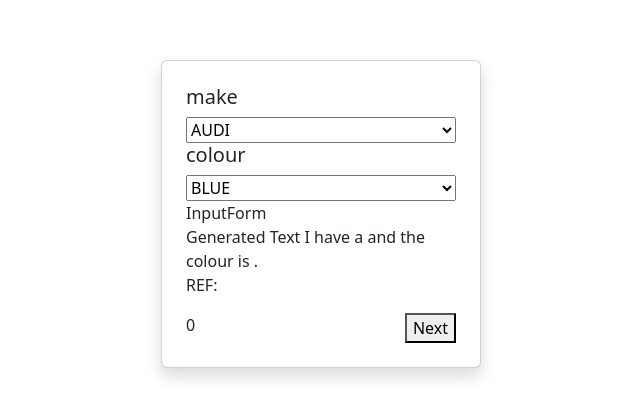
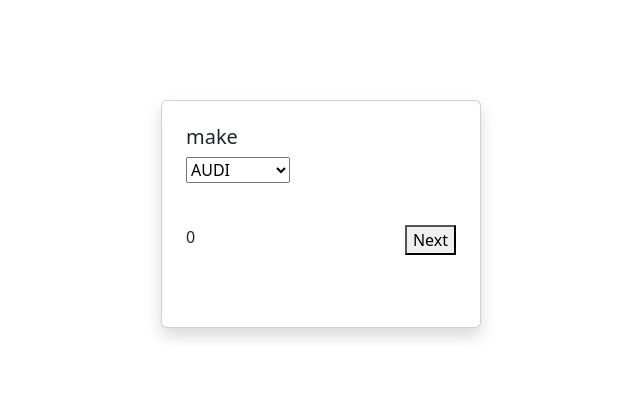
Before and after one commit to BishalRaj/glassDoorTest, a React (Vite) app: page / in a window 1280 px wide. Shown: the part 186-604 px from the top of the page, without its empty margins (319-959 px from the left). Built offline with nearby package versions, Linux system fonts and the light colour scheme.

Commit message:
populated data from each form and displayed data to information component

```diff
--- a/src/App.jsx
+++ b/src/App.jsx
@@ -1,22 +1,48 @@
 import { Card } from "react-bootstrap";
 import SelectForm from "./components/forms/selectForm";
-import { useState } from "react";
+import { useEffect, useState } from "react";
 import Information from "./components/information";
 import InputForm from "./components/forms/inputForm";
+import { colourOptions, makeOptions } from "./data";
+import "./style.css";
 
 function App() {
   const [counter, setCounter] = useState(0);
-  const [prodData, setProdData] = useState([]);
-  const makeOptions = [
-    "AUDI",
-    "BMW",
-    "VAUXHAL",
-    "MERCEDES",
-    "PEUGEOT",
-    "RENAULT",
-  ];
+  const [prodData, setProdData] = useState({
+    make: "",
+    colour: "",
+    code: "",
+  });
 
-  const colourOptions = ["BLUE", "RED", "BLACK", "ORANGE"];
+  const [hasData, setHasData] = useState(false);
+
+  function updateData(e) {
+    setProdData({ ...prodData, [e.target.name]: e.target.value });
+  }
+
+  useEffect(() => {
+    // validation
+    switch (counter) {
+      case 0:
+        if (prodData.make != null || prodData.make != undefined)
+          setHasData(true);
+        else setHasData(false);
+        break;
+
+      case 1:
+        if (prodData.colour != null || prodData.colour != undefined)
+          setHasData(true);
+        else setHasData(false);
+        break;
+      case 2:
+        if (prodData.code != null || prodData.code != undefined)
+          setHasData(true);
+        else setHasData(false);
+        break;
+      case 3:
+        break;
+    }
+  }, [prodData, counter]);
 
   return (
     <div
@@ -24,16 +50,42 @@
       style={{ height: "100vh", width: "auto" }}
     >
       <Card className="shadow w-25 p-4">
-        <SelectForm field={"make"} options={makeOptions} />
-        <SelectForm field={"colour"} options={colourOptions} />
-        <InputForm field={"code"} />
-        <Information data={prodData} />
+        {counter === 0 && (
+          <SelectForm
+            field={"make"}
+            options={makeOptions}
+            updateData={updateData}
+          />
+        )}
+        {counter === 1 && (
+          <SelectForm
+            field={"colour"}
+            options={colourOptions}
+            updateData={updateData}
+          />
+        )}
+        {counter === 2 && (
+          <InputForm
+            field={"code"}
+            updateData={updateData}
+            data={prodData.code}
+          />
+        )}
+        {counter === 3 && (
+          <Information data={prodData} updateData={updateData} />
+        )}
         <div className="w-100 d-flex  justify-content-between">
           {counter}
-          <button onClick={() => setCounter((x) => (x >= 2 ? 0 : x + 1))}>
-            Next
+          <button
+            onClick={() => setCounter((x) => (x >= 3 ? 0 : x + 1))}
+            disabled={!hasData}
+          >
+            {counter < 2 ? "Next" : counter > 2 ? "Redo" : "Done"}
           </button>
         </div>
+        <p>{prodData.colour}</p>
+        <p>{prodData.make}</p>
+        <p>{prodData.code}</p>
       </Card>
     </div>
   );
--- a/src/components/forms/inputForm.jsx
+++ b/src/components/forms/inputForm.jsx
@@ -1,7 +1,11 @@
 import React from "react";
 
-const InputForm = () => {
-  return <div>InputForm</div>;
+const InputForm = ({ field, data, updateData }) => {
+  return (
+    <div className="form-component">
+      <input type="text" name={field} value={data} onChange={updateData} />
+    </div>
+  );
 };
 
 export default InputForm;
--- a/src/components/forms/selectForm.jsx
+++ b/src/components/forms/selectForm.jsx
@@ -1,11 +1,11 @@
 import React from "react";
 import { Card } from "react-bootstrap";
 
-const SelectForm = ({ field, options }) => {
+const SelectForm = ({ field, options, updateData }) => {
   return (
-    <>
+    <div className="form-component">
       <Card.Title>{field}</Card.Title>
-      <select name={field} id={field}>
+      <select name={field} id={field} onChange={updateData}>
         {options.map((x, y) => {
           return (
             <option value={x} key={y * 15}>
@@ -14,7 +14,7 @@
           );
         })}
       </select>
-    </>
+    </div>
   );
 };
 
--- a/src/components/information.jsx
+++ b/src/components/information.jsx
@@ -1,14 +1,16 @@
 import React from "react";
-
 const Information = ({ data }) => {
   const { make, colour, code } = data;
 
   return (
-    <div>
+    <div className="form-component">
       <p>
-        Generated Text I have a {make} and the colour is {colour}. <br /> REF:
+        Generated Text <br /> I have a {make} and the colour is {colour}. <br />
+        REF:
         {code}
       </p>
+
+      {colour === "RED" && "THE CAR IS RED! NICE!!"}
     </div>
   );
 };
--- /dev/null
+++ b/src/data.js
@@ -0,0 +1,10 @@
+export const makeOptions = [
+  "AUDI",
+  "BMW",
+  "VAUXHAL",
+  "MERCEDES",
+  "PEUGEOT",
+  "RENAULT",
+];
+
+export const colourOptions = ["BLUE", "RED", "BLACK", "ORANGE"];
--- /dev/null
+++ b/src/style.css
@@ -0,0 +1,3 @@
+.form-component{
+    min-height: 100px;
+}
```
